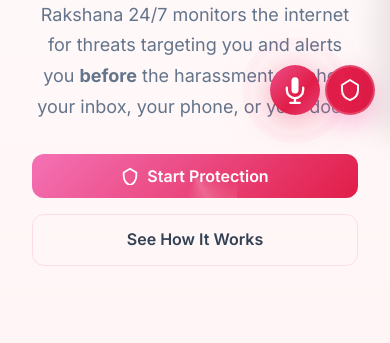
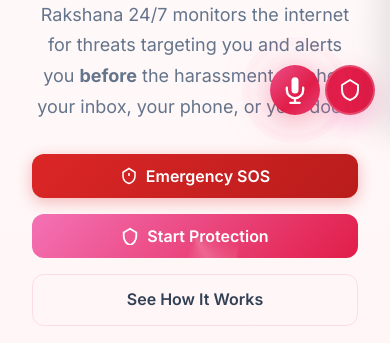
Before and after one commit to Ashwin605/Rakshana-24-7, a plain HTML site: page frontend/index.html in a window 390 px wide. Shown: the part 709-1052 px from the top of the page. Drawn offline with Linux system fonts and the light colour scheme; no server answers.

Commit message:
Add Emergency SOS quick access button to homepage
- Add Emergency SOS button as primary CTA in hero section
- Create Quick Access section with 4 main features (SOS, Scan, Report, Legal)
- Add new .btn-sos styling for red Emergency SOS button
- Update translations with hero.emergencySos and quick access labels
- Responsive quick access grid (4 cols → 2 cols → 1 col on mobile)
- Improves discoverability of SOS feature on homepage

```diff
--- a/frontend/index.html
+++ b/frontend/index.html
@@ -180,6 +180,14 @@
         </p>
 
         <div class="hero-actions">
+          <button class="btn btn-sos btn-lg" onclick="window.location.href='sos.html'">
+            <svg viewBox="0 0 24 24" fill="none" stroke="currentColor" stroke-width="2">
+              <path d="M12 2L20 7V12C20 18 15 21 12 22C9 21 4 18 4 12V7L12 2Z" />
+              <path d="M12 8V12" />
+              <path d="M12 16H12.01" />
+            </svg>
+            <span data-i18n="hero.emergencySos">Emergency SOS</span>
+          </button>
           <button class="btn btn-accent btn-lg glow-btn" onclick="handleGetProtected(event)">
             <svg viewBox="0 0 20 20" fill="none" stroke="currentColor" stroke-width="2">
               <path d="M10 2L17 6V10C17 15 13.8 19 10 20C6.2 19 3 15 3 10V6L10 2Z" />
```
Also changed, not shown: 2 other files.
